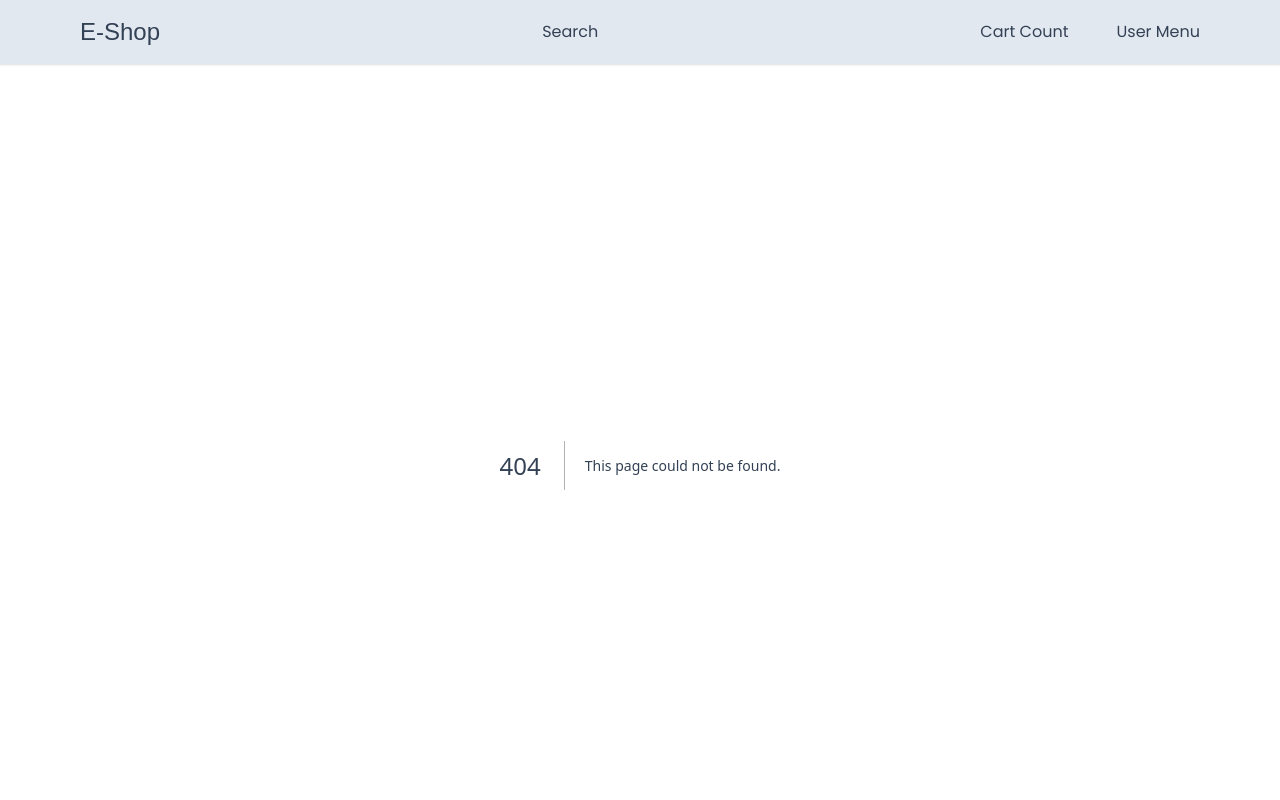
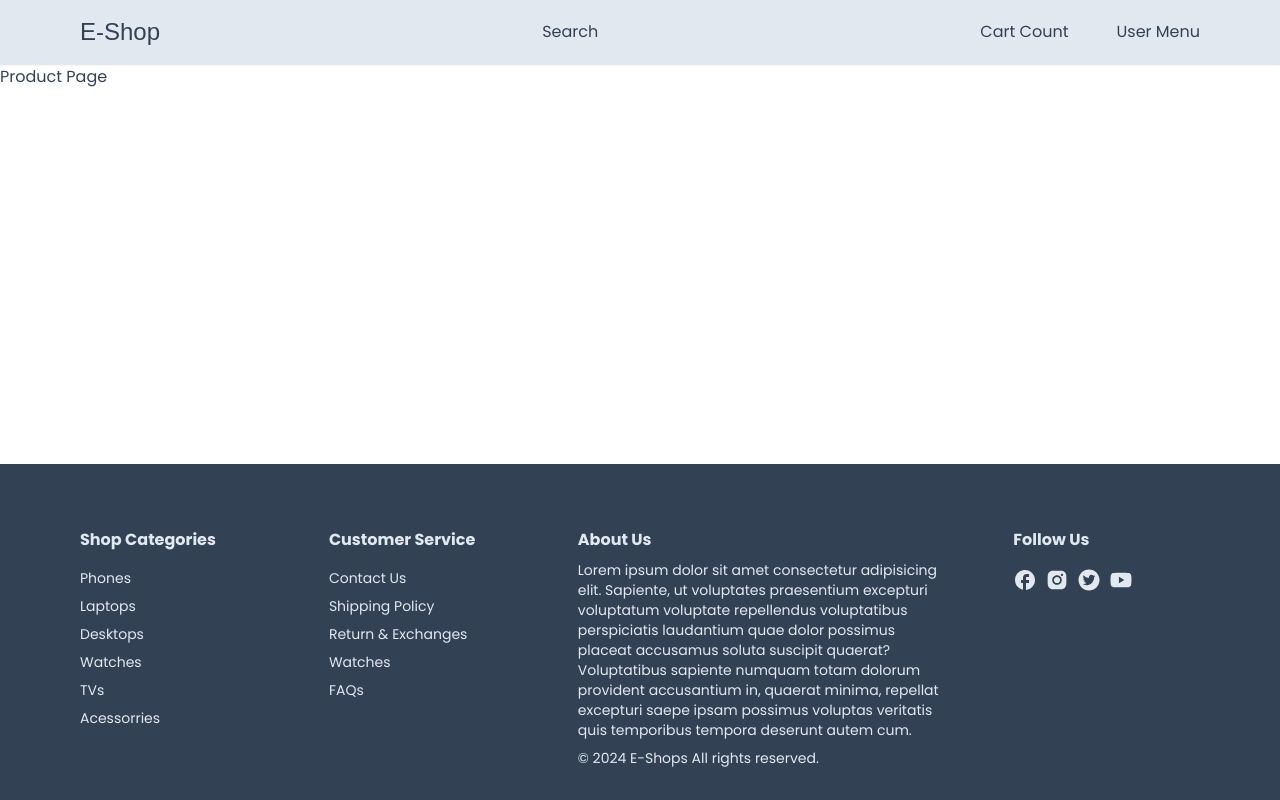
Before and after one commit to SouravMahmud32/e-shop, a Next.js app: page /product/1 in a window 1280 px wide. Before the commit this address had no page. Shown: the top 800 px of the page. Built offline with nearby package versions, Linux system fonts and the light colour scheme; a web font is replaced by a local one.

Commit message:
creating page and product cart route

```diff
--- /dev/null
+++ b/app/cart/page.tsx
@@ -0,0 +1,9 @@
+const Cart = () => {
+    return (
+        <div>
+            <h2>Cart Page</h2>
+        </div>
+     );
+}
+
+export default Cart;
--- /dev/null
+++ b/app/product/[productId]/page.tsx
@@ -0,0 +1,15 @@
+interface IParams {
+    productId?: string
+}
+
+const Product = ({params} : {params: IParams}) => {
+    console.log('params', params);
+
+    return (
+        <div>
+            <h2>Product Page</h2>
+        </div>
+     );
+}
+
+export default Product;
```
Also changed, not shown: app/components/products/ProductCard.tsx (+3 -1 lines).
